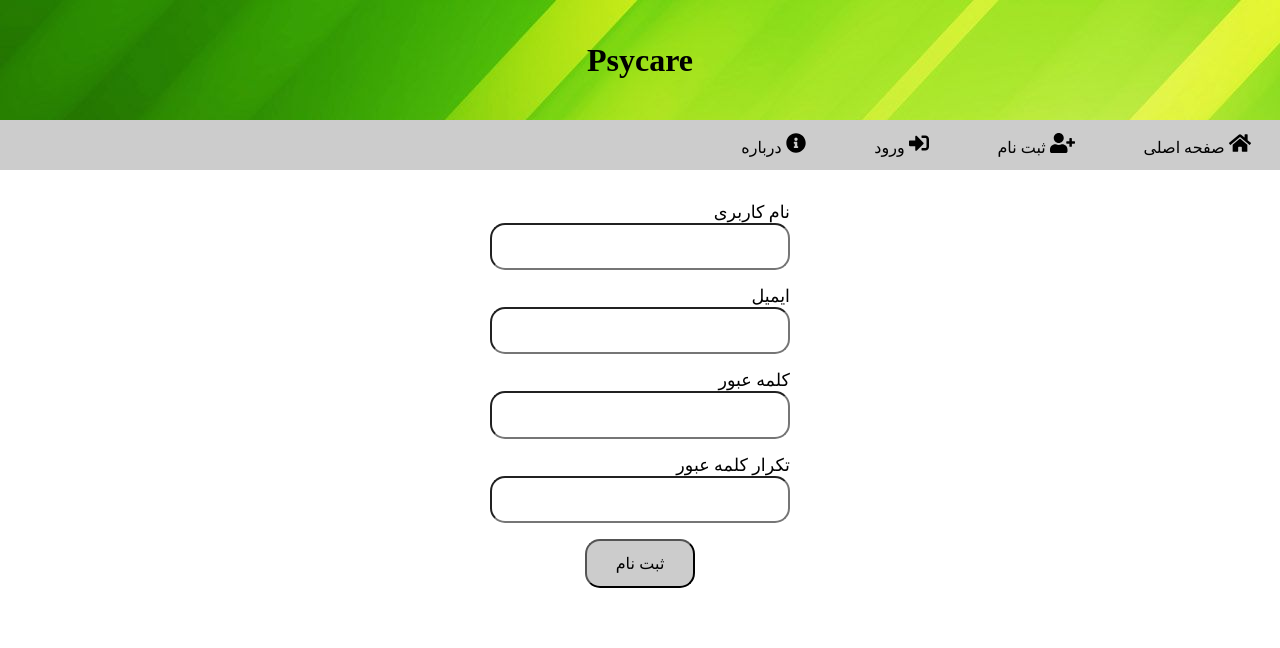
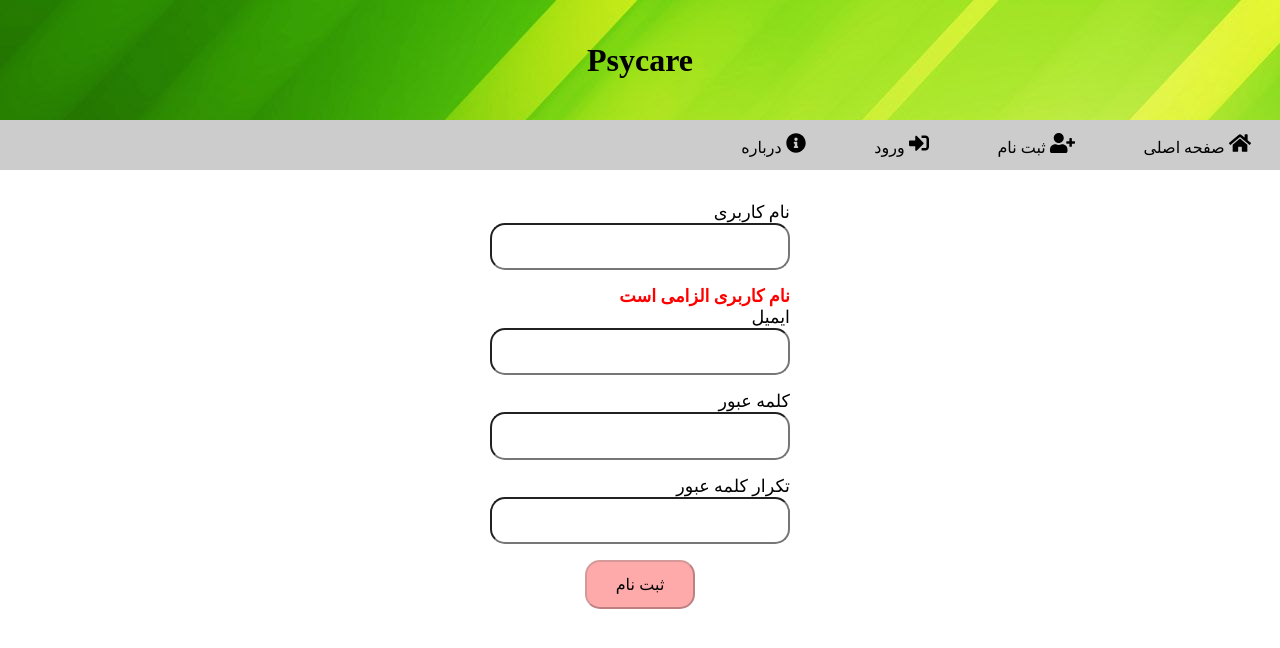
Before and after one commit to SawmanNp/Psycare_UI, an Angular app: page /register in a window 1280 px wide. Shown: the top 648 px of the page. Built offline with nearby package versions, Linux system fonts and the light colour scheme; what ngx-material-timepicker would draw is missing.

Commit message:
initial validation -- not complete

```diff
--- a/src/app/components/pages/register/register.component.css
+++ b/src/app/components/pages/register/register.component.css
@@ -48,3 +48,7 @@ a {
 a:hover {
   color: blue;
 }
+
+h6{
+  color: red;
+}
--- a/src/app/components/pages/register/register.component.html
+++ b/src/app/components/pages/register/register.component.html
@@ -9,6 +9,14 @@
         [formControlName]="'username'"
         required
       />
+    </div>
+    <div>
+      <h6 *ngIf="registerForm.get('username').hasError('required')">
+        نام کاربری الزامی است
+      </h6>
+      <h6 *ngIf="registerForm.get('username').hasError('minlength')">
+        نام کاربری باید حداقل 4 کاراکتر باشد
+      </h6>
     </div>
     <div>
       <label>ایمیل</label>
@@ -33,8 +41,14 @@
       />
     </div>
     <div>
-      <h6 style="color: red;" *ngIf="showMsg">کلمه عبور، با تکرار آن همخوانی ندارد</h6>
+      <h6 *ngIf="showMsg">کلمه عبور، با تکرار آن همخوانی ندارد</h6>
     </div>
-    <input class="btn" type="submit" name="register" value="ثبت نام" />
+    <input
+      class="btn"
+      type="submit"
+      name="register"
+      value="ثبت نام"
+      [disabled]="!registerForm.valid"
+    />
   </form>
 </div>
--- a/src/app/components/pages/register/register.component.ts
+++ b/src/app/components/pages/register/register.component.ts
@@ -13,14 +13,18 @@ export class RegisterComponent implements OnInit {
 
   constructor(private fb: FormBuilder, private reg: RegisterService) {
     this.registerForm = this.fb.group({
-      username: this.fb.control(''),
-      email: this.fb.control(''),
-      password: this.fb.control(''),
-      passrepeat: this.fb.control('')
+      username: this.fb.control('',[Validators.required, Validators.minLength(4)]),
+      email: this.fb.control('',[Validators.email, Validators.required]),
+      password: this.fb.control('',[Validators.required, Validators.minLength(4)]),
+      passrepeat: this.fb.control('',[Validators.required, Validators.minLength(4)])
     });
   }
 
   ngOnInit() {}
+
+  ngOnChange(){
+    this.showMsg=false;
+  }
 
   register() {
     const formValue = this.registerForm.value;
```
